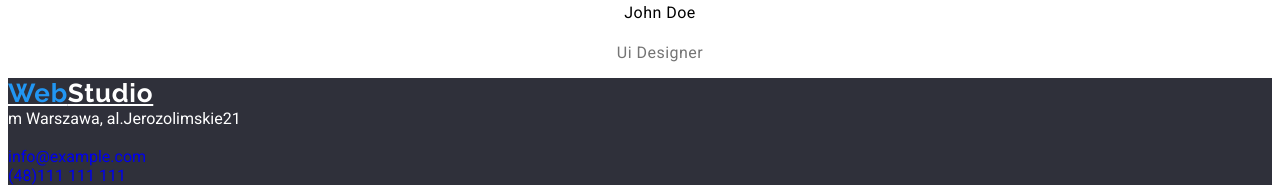
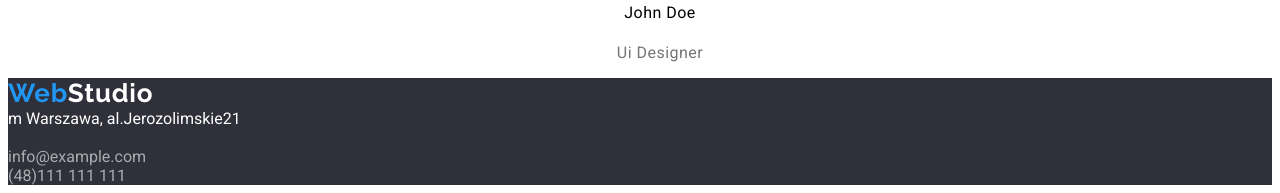
Before and after one commit to KarolMajch/goit-markup-hw-02, a plain HTML site: page index.html in a window 1280 px wide. Shown: the part 3037-3230 px from the top of the page. Drawn offline with Linux system fonts and the light colour scheme.

Commit message:
poprawki

```diff
--- a/style/style.css
+++ b/style/style.css
@@ -170,6 +170,7 @@ body {
   letter-spacing: 0.03em;
   color: #ffffff;
   line-height: 1.19em;
+  text-decoration-line: none;
 }
 
 .footer-logo > span {
@@ -185,10 +186,10 @@ body {
 }
 
 .footer-mail {
-  color: rgba(255, 255, 255, 06.);
+  color: rgba(255, 255, 255, 0.6);
   text-decoration-line: none;
 }
 .footer-phone {
-  color: rgba(255, 255, 255, 06.);
+  color: rgba(255, 255, 255, 0.6);
   text-decoration-line: none;
 }
```
